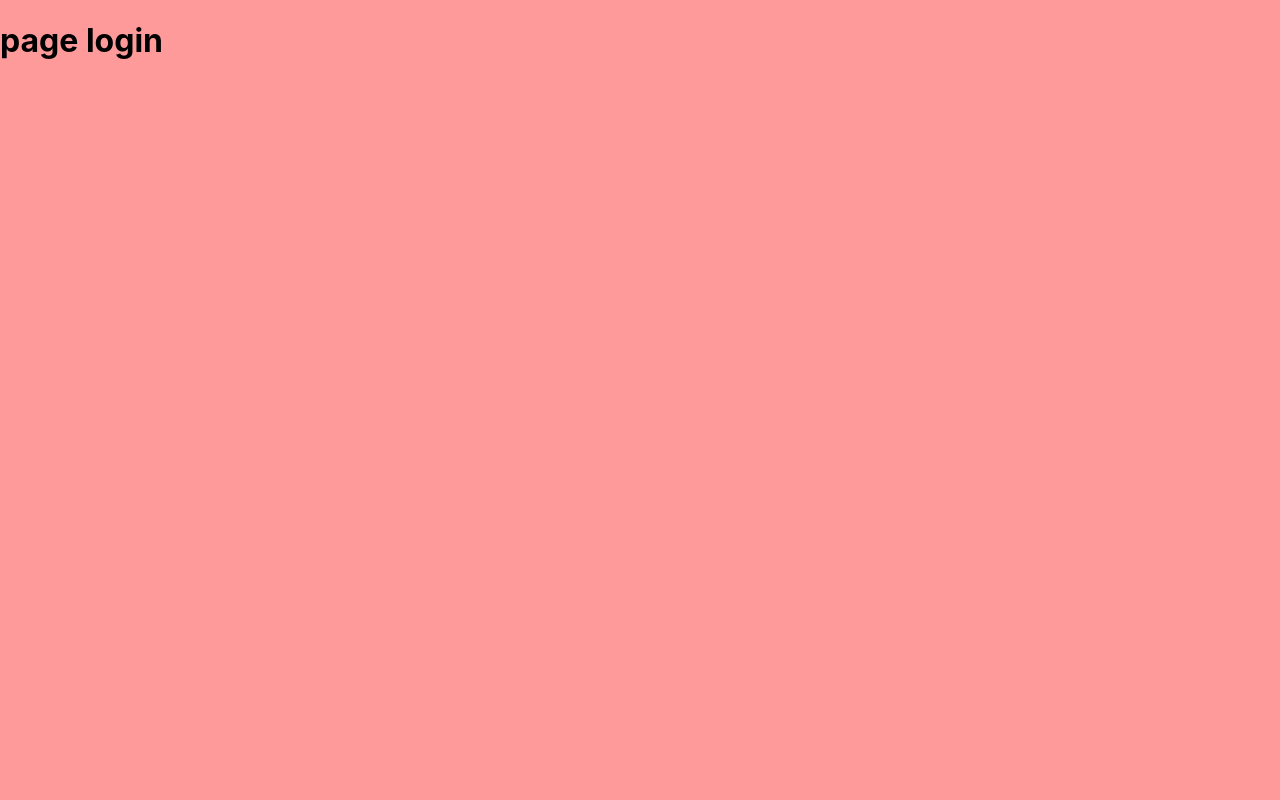
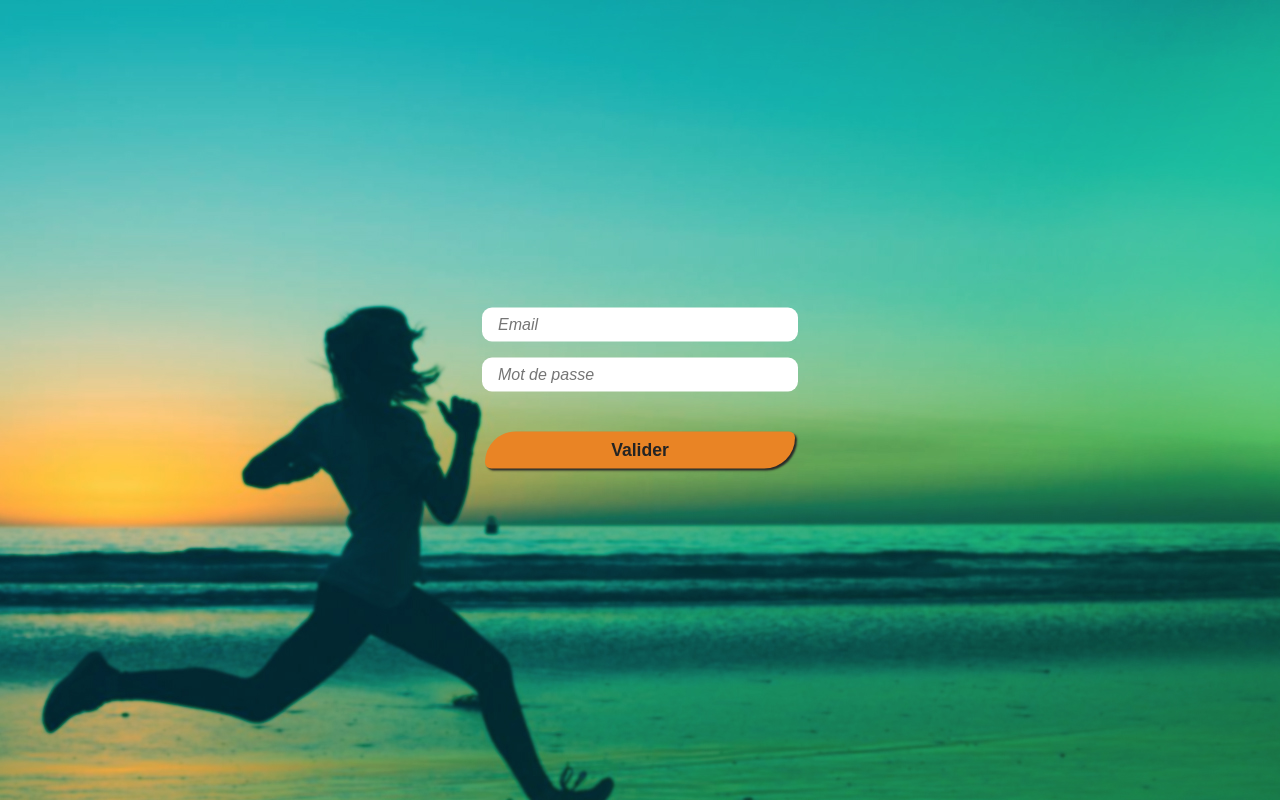
Before and after one commit to joris-villet/running-plan-all-clients, a Svelte app in the folder svelte/: page /login in a window 1280 px wide. Built offline with nearby package versions, Linux system fonts and the light colour scheme.

Commit message:
route login && background

```diff
--- a/svelte/index.html
+++ b/svelte/index.html
@@ -9,7 +9,7 @@
   <style>
     body {
       margin: 0;
-      background: #ff9a9a;
+      background: url("./src/assets/background.jpg");
     }
   </style>
   <body>
--- a/svelte/package.json
+++ b/svelte/package.json
@@ -11,6 +11,8 @@
   },
   "devDependencies": {
     "@sveltejs/vite-plugin-svelte": "^1.0.0-next.30",
+    "node-sass": "^7.0.1",
+    "sass": "^1.51.0",
     "svelte": "^3.44.0",
     "vite": "^2.9.7"
   },
--- a/svelte/src/pages/Dashboard.svelte
+++ b/svelte/src/pages/Dashboard.svelte
@@ -18,17 +18,24 @@
   .container {
     display: grid;
     height: 100vh;
+    -moz-transition: .7s cubic-bezier(.45,.67,.9,.73);
+    -webkit-transition: .7s cubic-bezier(.45,.67,.9,.73);
     transition: .7s cubic-bezier(.45,.67,.9,.73);
     /* grid-template-columns: 500px 1fr;  */
   }
 
   aside {
     position: relative;
-    background: rgba(204, 234, 146, 0.514);
+    background: rgba(255, 255, 255, 0.3);
+    border-top-right-radius: 20px;
+    border-bottom-right-radius: 20px;
+    -moz-backdrop-filter: blur(30px);
+    -webkit-backdrop-filter: blur(30px);
+    backdrop-filter: blur(30px);
   }
 
   section {
-    background: rgba(205, 134, 63, 0.442);
+    /* background: rgba(205, 134, 63, 0.442); */
     display: flex;
     justify-content: center;
   }
--- a/svelte/src/pages/Login.svelte
+++ b/svelte/src/pages/Login.svelte
@@ -3,9 +3,72 @@
 </script>
 
 
-<h1>page login</h1>
+<form class="login__form">
+  <label>
+    <input
+
+      type="text"
+      placeholder="Email"
+      class="login__form__input"
+    >
+  </label>
+  <label>
+    <input
+
+      type="password"
+      placeholder="Mot de passe"
+      class="login__form__input"
+    >
+  </label>
+  <button class="login__form__btn">Valider</button>
+</form>
 
 
 <style>
+  .login__form {
+    position: absolute;
+    top: 50%;
+    left: 50%;
+    -webkit-transform: translate(-50%, -50%);
+            transform: translate(-50%, -50%);
+    display: -webkit-box;
+    display: -ms-flexbox;
+    display: flex;
+    -webkit-box-orient: vertical;
+    -webkit-box-direction: normal;
+        -ms-flex-direction: column;
+            flex-direction: column;
+}
 
+.login__form__input {
+  border: none;
+  display: block;
+  width: 300px;
+  padding: 0.5rem 0 0.5rem 1rem;
+  margin: 0.5rem auto;
+  font-style: italic;
+  font-size: 1rem;
+  outline: none;
+  border-radius: 10px;
+  color: #2e5755;
+}
+
+.login__form__btn {
+  width: 310px;
+  border: none;
+  border-radius: 50px 10px;
+  margin: 2rem auto;
+  padding: 0.5rem 0;
+  -webkit-box-shadow: 1px 1px 2px #e98425;
+          box-shadow: 1px 1px 2px #e98425;
+  background: #e98425;
+  font-weight: bold;
+  font-size: 1.1rem;
+  cursor: pointer;
+  position: relative;
+  z-index: 1;
+  -webkit-box-shadow: 2px 2px 2px #282828;
+          box-shadow: 2px 2px 2px #282828;
+  color: #242424;
+}
 </style>
```
Also changed, not shown: 2 other files (tests, documents, lock files or other folders).
